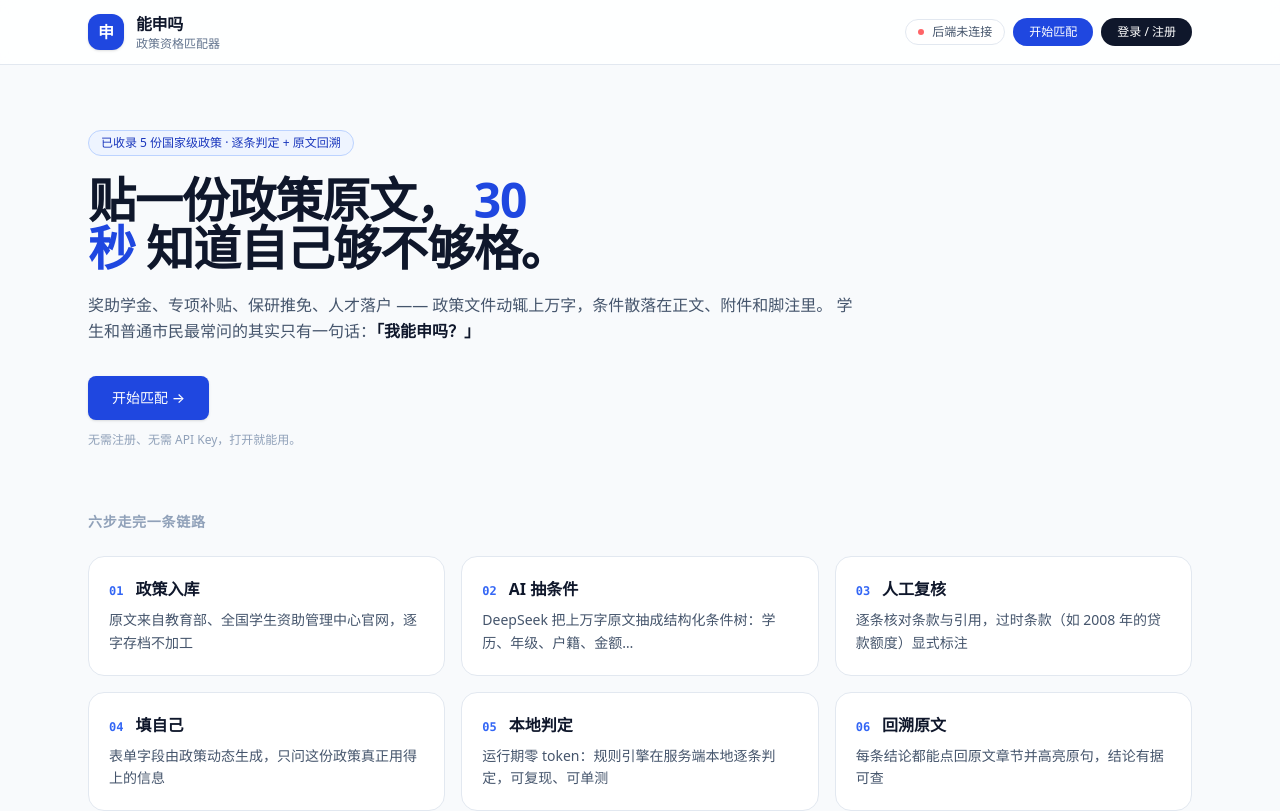
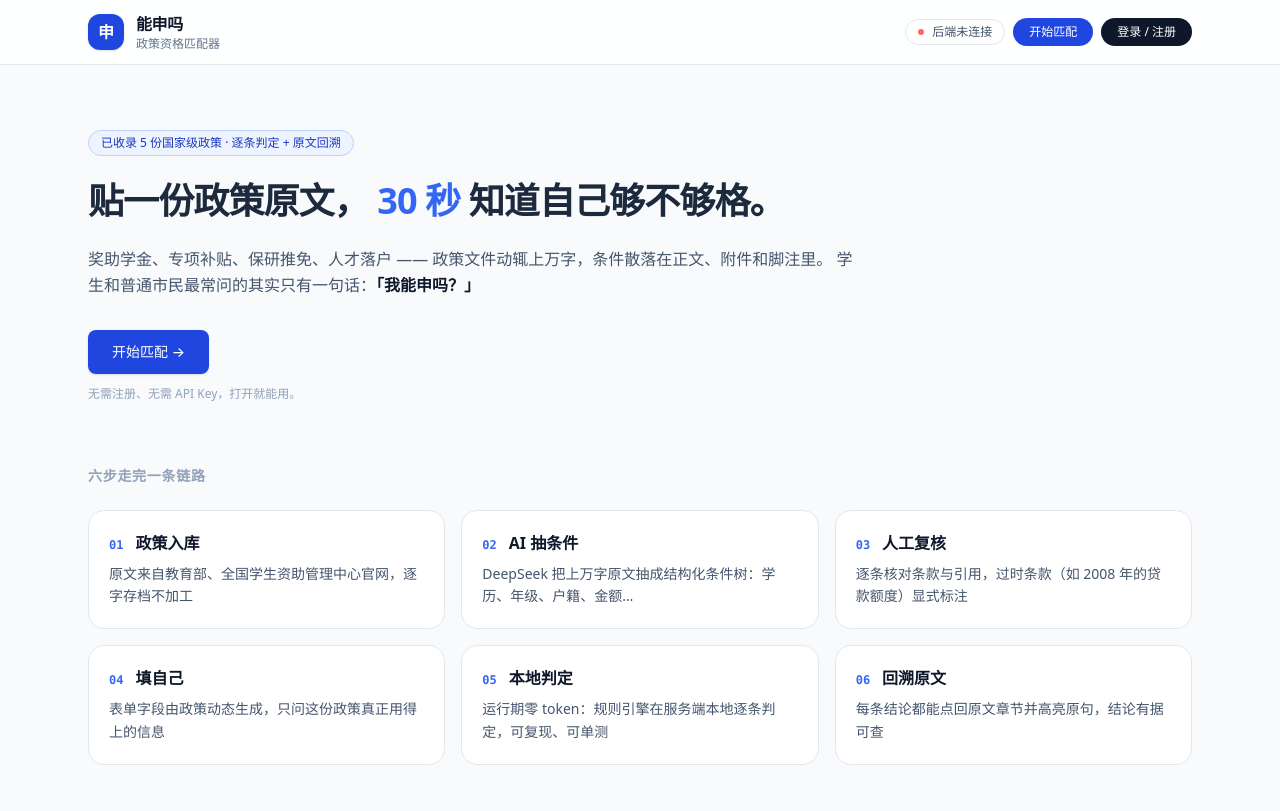
Before and after one commit to Someone227/shuanghuiwangzhongwang, a Vue app in the folder web/: page / in a window 1280 px wide. Shown: the top 811 px of the page. Built offline with nearby package versions, Linux system fonts and the light colour scheme; no server answers.

Commit message:
style: 首页主标题调小字号与字重、改浅色，观感更柔和

```diff
--- a/web/src/views/HomeView.vue
+++ b/web/src/views/HomeView.vue
@@ -22,9 +22,9 @@
         已收录 5 份国家级政策 · 逐条判定 + 原文回溯
       </span>
 
-      <h1 class="mt-5 text-4xl font-bold tracking-tight text-balance text-slate-900 sm:text-5xl">
+      <h1 class="mt-5 text-3xl leading-snug font-semibold tracking-tight text-balance text-slate-800 sm:text-4xl">
         贴一份政策原文，
-        <span class="text-brand-600">30 秒</span>
+        <span class="text-brand-500">30 秒</span>
         知道自己够不够格。
       </h1>
 
```
